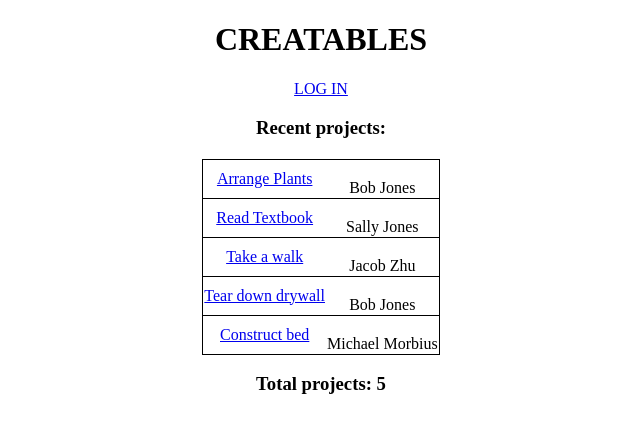
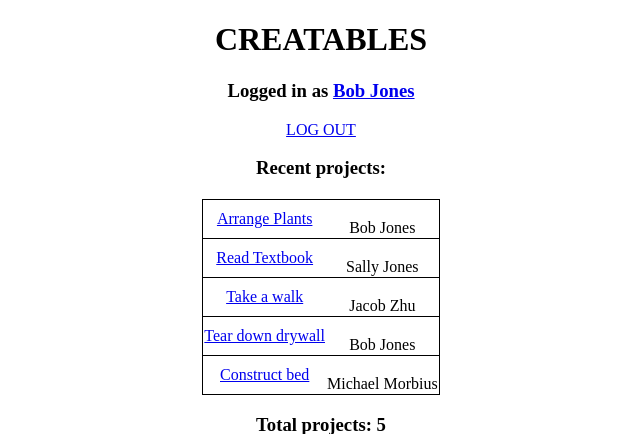
Before and after one commit to JacobZhu-zjc/Creatables, a PHP site: page /index.php in a window 1280 px wide. Shown: the top 434 px of the page, without its empty margins (319-959 px from the left). Run offline with PHP 8.4, Linux system fonts and the light colour scheme; a user stored in the database is signed in; data comes from the database, SQL or seed files in the repository.

Commit message:
Front page updates

```diff
--- a/htdocs/api/validate_login.php
+++ b/htdocs/api/validate_login.php
@@ -39,4 +39,4 @@ if ($result == 0) {
 // Success! Create session, redirect to profile
 session_start();
 $_SESSION["username"] = $username;
-header("Location: ../profile.php?u=".urlencode($username));
+header("Location: ../index.php");
--- a/htdocs/index.php
+++ b/htdocs/index.php
@@ -11,6 +11,9 @@ $projects = $conn->query($query)->fetch_all(MYSQLI_ASSOC);
 $query = "SELECT COUNT(*) FROM Projects_PostsProject";
 $count = $conn->query($query)->fetch_all()[0][0];
 $conn->close();
+
+session_start();
+$logged_in = isset($_SESSION["username"]);
 ?>
 <!DOCTYPE html>
 <html lang="en">
@@ -38,7 +41,16 @@ $conn->close();
 </head>
 <body>
     <h1>CREATABLES</h1>
-    <a href="login.php">LOG IN</a>
+    <?php
+    if (!$logged_in) {
+        echo("<h3>Not logged in.</h3>");
+        echo('<a href="login.php">LOG IN</a>');
+    } else {
+        echo('<h3>Logged in as <a href="profile.php?u="'.urlencode($_SESSION["username"]).'>'.$_SESSION["username"]
+            .'</a></h3>');
+        echo('<a href="api/logout.php">LOG OUT</a>');
+    }
+    ?>
     <h3>Recent projects:</h3>
     <table class="center">
         <tbody>
```
